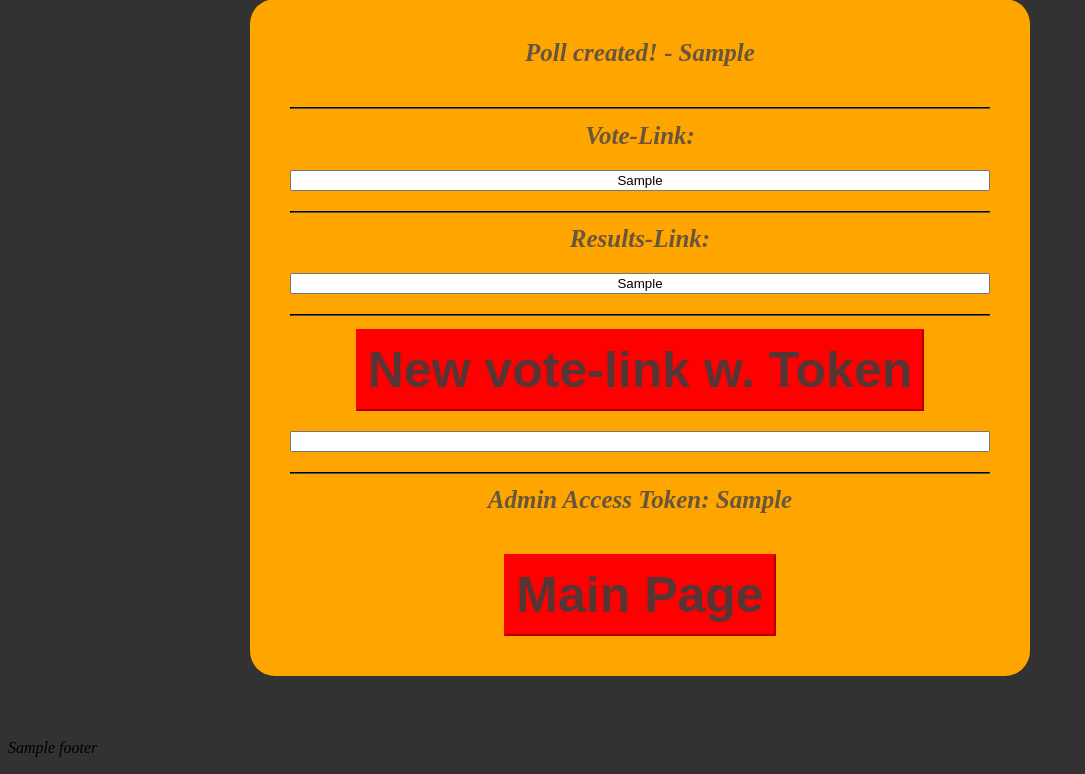
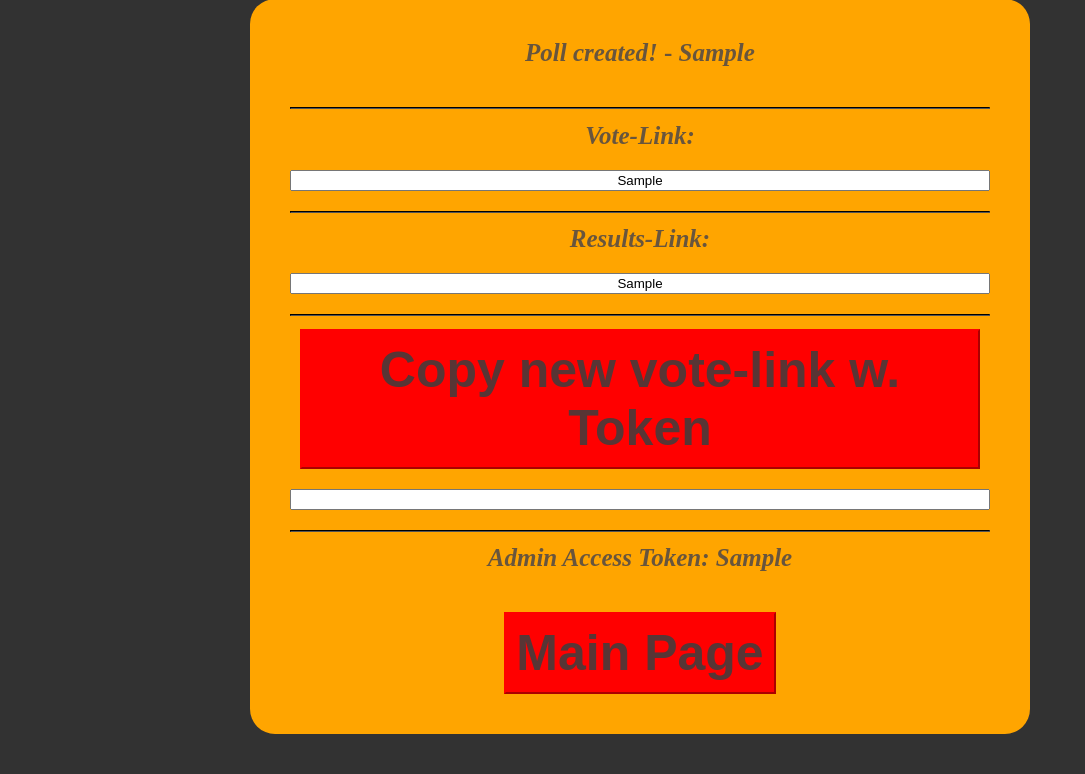
Before and after one commit to FAUSheppy/simple-python-poll, a Python web app: template templates/postcreate.html in a window 1280 px wide. Shown: the part 90-864 px from the top of the page, without its empty margins (0-1085 px from the left). Run offline with Jinja, Linux system fonts and the light colour scheme; the template is opened without the code that fills it: most values are stand-ins (such as "Sample title", 1, 10 or a date in 2020).

Commit message:
implement copying of link

```diff
--- a/static/postcreate.js
+++ b/static/postcreate.js
@@ -1,4 +1,4 @@
-function newTokenLink(){
+function newTokenLink(nocopy=false){
     admToken  = document.getElementById("admToken").innerText
     pollIdent = document.getElementById("pollIdent").innerText
 
@@ -11,6 +11,12 @@ function newTokenLink(){
 		xhttp.onload = function() {
 				if (xhttp.status == 200) {
     				voteTokenLinkField.value = xhttp.responseText
+            if(!nocopy){
+                /* Select the text field */
+                voteTokenLinkField.select();
+                /* Copy the text inside the text field */
+                document.execCommand("copy");
+            }
 				}
 		}
 
@@ -19,4 +25,4 @@ function newTokenLink(){
 }
 
 /* call it once to generate initial */
-newTokenLink()
+newTokenLink(true)
--- a/templates/postcreate.html
+++ b/templates/postcreate.html
@@ -24,7 +24,9 @@
             <hr>
 
             {% if tokens %}
-            <button class="small stretched" onClick="newTokenLink()">New vote-link w. Token</button>
+            <button class="small stretched" onClick="newTokenLink()">
+                Copy new vote-link w. Token
+            </button>
             <input id=voteTokenLink class="link-field" type=text
                    value=""
             </input>
```
